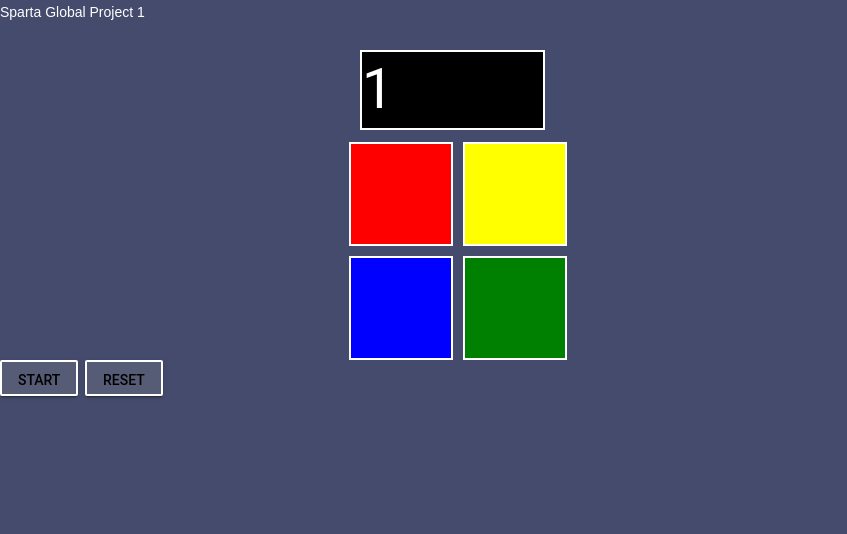
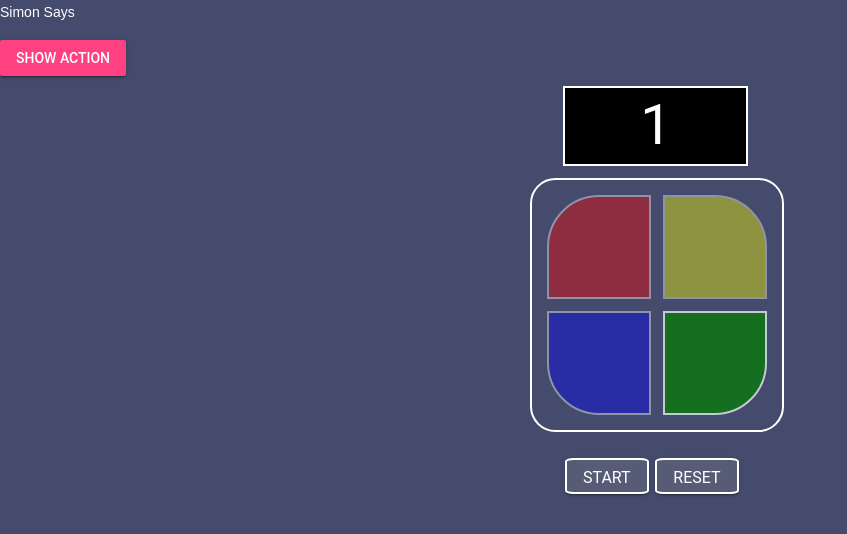
Before and after one commit to sammydo/sg-project-1, a website: page index.html in a window 1280 px wide. Both pictures are taken after a click on the button "START". Shown: the whole page, without its empty margins (0-847 px from the left). Drawn offline with nearby package versions, Linux system fonts and the light colour scheme.

Commit message:
mvp complete

```diff
--- a/index.html
+++ b/index.html
@@ -19,27 +19,41 @@
   <script src="js/main.js" charset="utf-8"></script>
   <!-- <script src="js/test.js" charset="utf-8"></script> -->
 
-  <title>sg-Project-1</title>
+  <title>Simon Says</title>
 </head>
 <body>
 
-  <p>Sparta Global Project 1</p>
+  <p>Simon Says</p>
+
+  <header>
+    <button id="show-action" class="mdl-button mdl-js-button mdl-button--raised mdl-js-ripple-effect mdl-button--accent">
+    Show Action
+</button>
+  </header>
 
   <div id="game_score">
     <h1 id="score" class="score-display white-border">0</h1>
   </div>
 
   <div class="container">
-
-    <div id="red" class="game_color box_one white-border"></div>
-    <div id="yellow" class="game_color box_two white-border"></div>
-    <div id="blue" class="game_color box_three white-border"></div>
-    <div id="green" class="game_color box_four white-border"></div>
-
+    <div class="white-border" id="game-steps">
+      <div id="step-btn">
+        <div id="red" class="game_color box_one white-border step-light"></div>
+      </div>
+      <div id="step-btn">
+        <div id="yellow" class="game_color box_two white-border step-light"></div>
+      </div>
+      <div id="step-btn">
+        <div id="blue" class="game_color box_three white-border step-light"></div>
+      </div>
+      <div id="step-btn">
+        <div id="green" class="game_color box_four white-border step-light"></div>
+      </div>
+</div>
   </div>
-
+<div class="btn-container">
 <button class="mdl-button mdl-js-button mdl-button--raised white-border" id="start-btn">Start</button>
 <button class="mdl-button mdl-js-button mdl-button--raised white-border" id="reset-btn">Reset</button>
-
+</div>
 </body>
 </html>
--- a/js/main.js
+++ b/js/main.js
@@ -51,55 +51,67 @@ $(document).ready(function(){
     console.log(simon.currentGame);
     fadeNplay();
     playerMove();
+
   }
 
 
-  function flashElement($element) {
-    $element.fadeOut(150).fadeIn(250);
-  }
+  // function flashElement($element, callback) {
+  //   $element
+  //      .animate({
+  //        opacity: 1,
+  //        duration: 200
+  //      })
+  //      .animate({
+  //        opacity: 0.7,
+  //        duration: 200
+  //      }, callback);
+  // }
 
 
-  function fadeNplay(){
+  function fadeNplay(callback){
     // console.log('fadeNplay: currentGame:', simon.currentGame);
     for (var i=0; i < simon.currentGame.length; i++) {
-    console.log(simon.currentGame[i]);
-      simon.playColor([i]);
-      // flashElement(tot);
-      if(simon.currentGame[i] === 'red'){
-        flashElement($('#red'));
-        console.log('red');
-      } else if (simon.currentGame[i.color] === ('yellow')){
-console.log('yellow');
-        simon.playColor('yellow');
-        flashElement($('#yellow'));
-      } else if (simon.currentGame[i.color] === ('blue')){
-        console.log('blue');
-        simon.playColor('blue');
-        flashElement($('#blue'));
-      } else if (simon.currentGame[i.color] === ('green')){
-         console.log('green');
-        simon.playColor('green');
-        flashElement($('#green'));
-      }
+    // console.log(simon.currentGame[i]);
+      (function(i) {
+        window.setTimeout(function () {
+
+          var currentColorName = simon.currentGame[i].color;
+          simon.playColor(currentColorName);
+        }, 1000 * i);
+
+      })(i);
+
+
+//       if(simon.currentGame[0] === 'red'){
+//         flashElement($('#red'), callback);
+//         // console.log('red');
+//       } else if (simon.currentGame[0] === ('yellow')){
+// // console.log('yellow');
+//         simon.playColor('yellow');
+//         flashElement($('#yellow'), callback);
+//       } else if (simon.currentGame[0] === ('blue')){
+//         // console.log('blue');
+//         simon.playColor('blue');
+//         flashElement($('#blue'), callback);
+//       } else if (simon.currentGame[0] === ('green')){
+//         //  console.log('green');
+//         simon.playColor('green');
+//         flashElement($('#green'), callback);
+//       }
     }
 
 
 
-
-    // JSON.stringify(simon.currentGame).forEach(function(entry) {
-    //     console.log(entry);
-    // });
-
-    // console.log( .currentGame);
-    // console.log(Object.keys(simon.currentGame));
-
   }
 
   function playerMove(){
-    $('.container').children().click(function(){
+    $('.container .game_color').click(function(){
+
       var clickedBoxColor = $(this).attr('id');
+      // simon.playColor(clickedBoxColor)
       var clickedSimonButton = simon.getButtonForColor(clickedBoxColor);
       simon.attempts.push(clickedSimonButton);
+
       console.log('attempts:', simon.attempts, 'currentGame:', simon.currentGame);
       if(JSON.stringify(simon.attempts) === JSON.stringify(simon.currentGame)){
         LevelCheck();
@@ -118,7 +130,6 @@ console.log('yellow');
   function LevelCheck(){
     if(JSON.stringify(simon.attempts) === JSON.stringify(simon.currentGame) && simon.attempts.length === simon.currentGame.length){
       setTimeout(function(){
-        simon.attempts = [];
         addLevel();
       }, 1000);
     }    else{
--- a/js/simon.js
+++ b/js/simon.js
@@ -26,9 +26,20 @@ function Simon() {
   this.currentGame = [];
 }
 
-Simon.prototype.playColor = function (color) {
+
+Simon.prototype.playColor = function (color, callback) {
   if (this.buttons[color]) {
+    console.log(color);
     this.buttons[color].audio.play();
+    $('#' + color)
+       .animate({
+         opacity: 1,
+         duration: 200
+       })
+       .animate({
+         opacity: 0.7,
+         duration: 200
+       }, callback);
   }
 };
 
--- a/sass/main.sass
+++ b/sass/main.sass
@@ -8,15 +8,22 @@ body
   height: 100%
   font-size: 24px
   color: #fff
+  min-width: 100%
 
   .container
     display: flex
     flex-wrap: wrap
     width: 300px
-    margin-left: 349px
+    margin-left: 530px
     margin-top: 2px
 
 
+  .game_color
+    opacity: 0.4
+
+  .game_color:hover
+    opacity: 1
+    cursor: pointer
   #game_score
     display: flex
     width: 905px
@@ -33,11 +40,13 @@ body
     background: red
     margin-right: 10px
     margin-bottom: 10px
+    border-radius: 50% 0 0 0
 
   .box_two
     width: 100px
     height: 100px
     background: yellow
+    border-radius: 0 50% 0 0
 
 
   .box_three
@@ -45,12 +54,16 @@ body
     height: 100px
     background: blue
     margin-right: 10px
+    border-radius: 0 0 0 50%
+
 
 
   .box_four
     width: 100px
     height: 100px
     background: green
+    border-radius: 0 0 50% 0
+
 
 
   .white-border
@@ -59,8 +72,45 @@ body
   #score
     display: block
     margin: 10px auto
+    text-align: center
+    margin-left: 563px
   .score-display
     display: inline-block
     background-color: #000
     margin: 10px auto
     width: 20%
+
+  #game-steps
+    display: flex
+    flex-wrap: wrap
+    justify-content: space-between
+    align-content: space-between
+    height: 220px
+    width: 220px
+    border-radius: 10%
+    padding: 15px
+
+    .step-btn
+      width: 100px
+      height: 100px
+      display: inline-block
+      overflow: hidden
+      cursor: pointer
+.btn-container
+  margin-left: 565px
+  margin-top: 26px
+
+
+  #start-btn
+    border-radius: 10%
+    cursor: pointer
+    font-size: 16px
+    font-weight: 400
+    color: white
+
+  #reset-btn
+    border-radius: 10%
+    cursor: pointer
+    font-size: 16px
+    font-weight: 400
+    color: white
```
Also changed, not shown: css/main.css.
